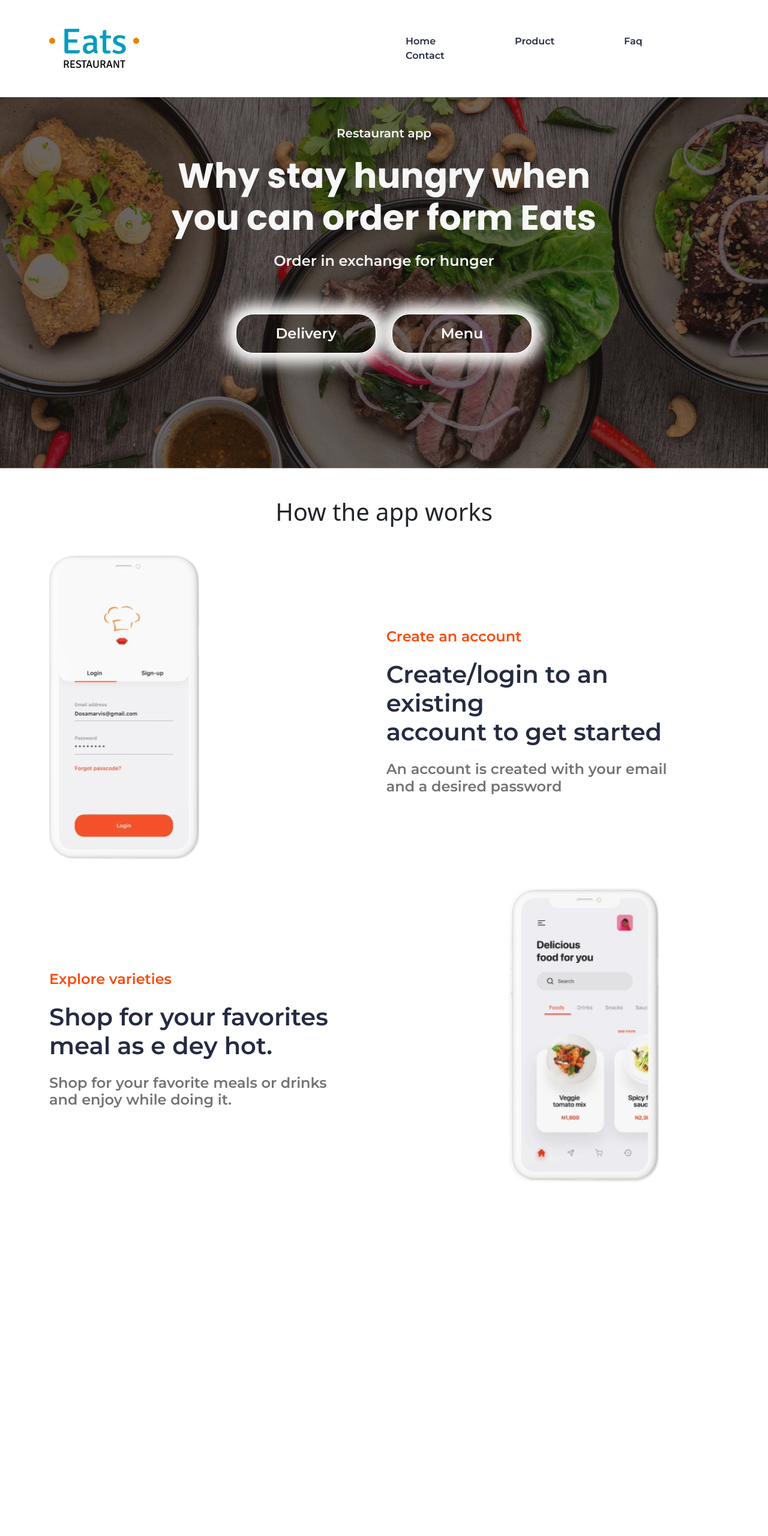
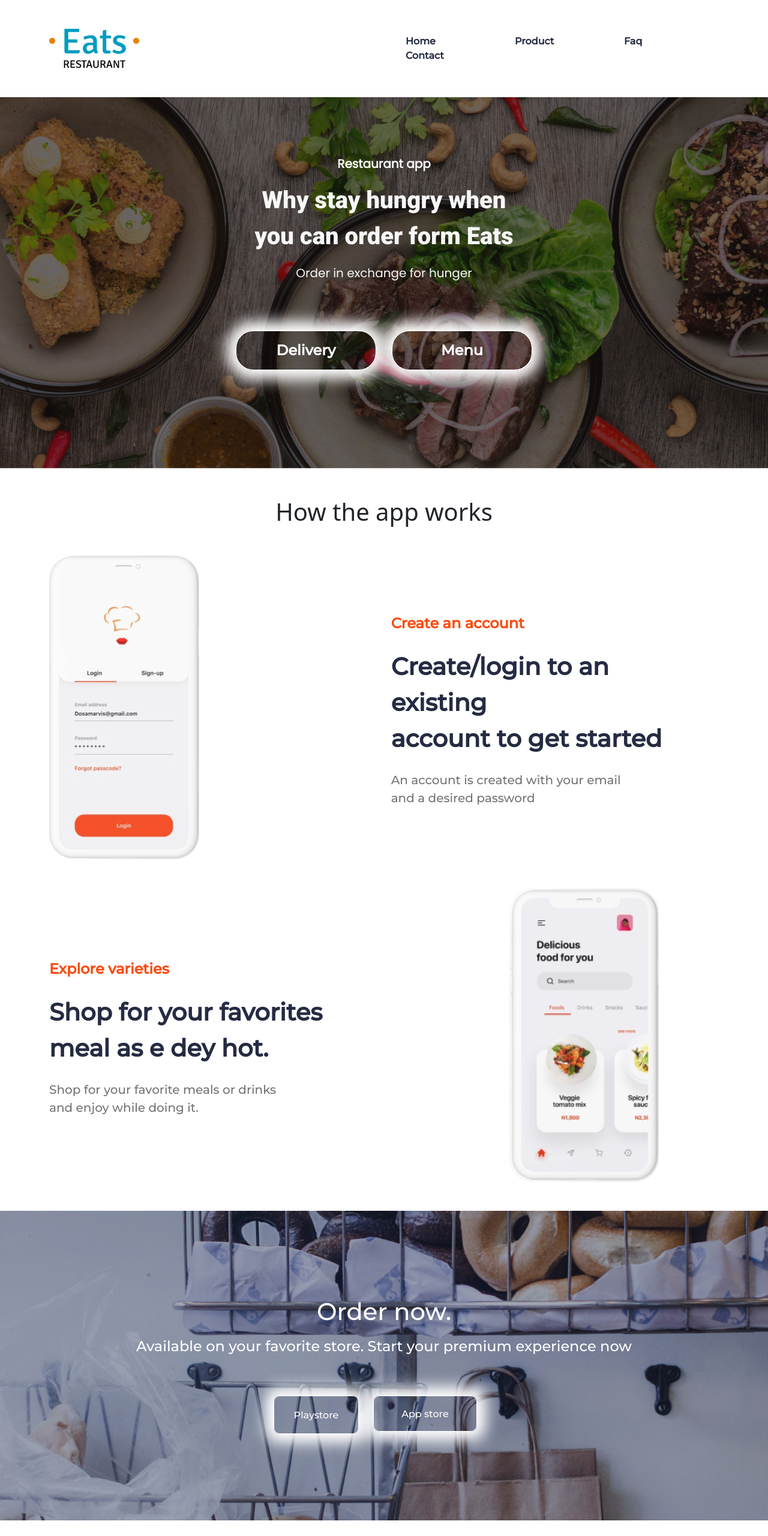
Before and after one commit to Aleksandr14392/bootstrap, a plain HTML site: page index.html in a window 1280 px wide. Shown: the top 2560 px of the page at 60% size. Before the commit the page ends 1970 px from the top, so only its background shows below. Drawn offline with nearby package versions, Linux system fonts and the light colour scheme.

Commit message:
secondcommit

```diff
--- a/index.html
+++ b/index.html
@@ -9,41 +9,42 @@
     <link href="https://cdn.jsdelivr.net/npm/bootstrap@5.2.2/dist/css/bootstrap.min.css" rel="stylesheet" integrity="sha384-Zenh87qX5JnK2Jl0vWa8Ck2rdkQ2Bzep5IDxbcnCeuOxjzrPF/et3URy9Bv1WTRi" crossorigin="anonymous">
     <link rel="preconnect" href="https://fonts.googleapis.com">
     <link rel="preconnect" href="https://fonts.gstatic.com" crossorigin>
-    <link href="https://fonts.googleapis.com/css2?family=Montserrat:wght@600&display=swap" rel="stylesheet">
-    <link href="https://fonts.googleapis.com/css2?family=Poppins:wght@700&display=swap" rel="stylesheet">
+    <link href="https://fonts.googleapis.com/css2?family=Montserrat:wght@500&display=swap" rel="stylesheet">
+    <link href="https://fonts.googleapis.com/css2?family=Roboto:wght@900&display=swap" rel="stylesheet">
+    <link href="https://fonts.googleapis.com/css2?family=Poppins:wght@400&display=swap" rel="stylesheet">
 </head>
 <body>
   <header class="container mt-5">
-    <section class="row mb-5">
+    <div class="row mb-5">
         <div class="col">
           <a href=""><img src="./img/logo.jpg" alt="logo"></a>
         </div>
         <nav class="col d-flex align-items-center me-5">
           <div class="row">
-          <a href="" class="col ms-5 me-4"><span>Home</span></a>
-          <a href="" class="col ms-5 me-4"><span>Product</span></a>
-          <a href="" class="col ms-5 me-4"><span>Faq</span></a>
-          <a href="" class="col ms-5 me-4"><span>Contact</span></a>
+            <a href="" class="col ms-5 me-4 fw-semibold">Home</a>
+            <a href="" class="col ms-5 me-4 fw-semibold">Product</a>
+            <a href="" class="col ms-5 me-4 fw-semibold">Faq</a>
+            <a href="" class="col ms-5 me-4 fw-semibold">Contact</a>
           </div>
         </nav>
-    </section>
+    </div>
   </header>
-  <main>
   <section style="background-image: url(./img/bg.jpg); height: 619px; background-size: cover;">
     <div class="row">
-        <h5 class="mt-5 text-center" style="font-family: 'Montserrat'; color: #F7F7F7;">Restaurant app</h5>
-        <h1 class="mt-3 text-center" style="font-family: 'Poppins'; font-weight: 700; font-size: 58px; color: #F7F7F7;">Why stay hungry when <br> you can order form Eats</h1>
-        <h6 class="mt-3 text-center" style="font-size: 24px; font-weight: 500; font-family: 'Montserrat'; color: #F7F7F7;">Order in exchange for hunger</h6>
+      <div class="mt-5">
+        <p class="fs-5 text-center mt-5 fw-bold" style="font-family: 'Poppins'; color: #F7F7F7;">Restaurant app</p>
+        <p class="fs-1 text-center fw-bold" style="font-family: 'Roboto'; color: #F7F7F7;">Why stay hungry when <br> you can order form Eats</p>
+        <p class="fs-5 text-center" style="font-family: 'Poppins'; color: #F7F7F7;">Order in exchange for hunger</p>
+      </div>
     </div>
     <div class="row mt-3">
       <div class="col mt-5 text-end">
-          <button class="button"><span class="text">Delivery</span></button>
+        <button class="button"><span class="fw-bold fs-4" style="font-family: 'Montserrat'; color: #FFFFFF;">Delivery</span></button>
       </div>
       <div class="col mt-5">
-          <button class="button"><span class="text">Menu</span></button>
+        <button class="button"><span class="fw-bold fs-4" style="font-family: 'Montserrat'; color: #FFFFFF;">Menu</span></button>
       </div>
     </div>
-    </section>
   </section>
   <section class="container">
     <h1 class="text-center mt-5">How the app works</h1>
@@ -53,17 +54,18 @@
       </div>
       <div class="col-7 d-flex align-items-center justify-content-center">
         <div>
-                <h4 class="mt-4" style="font-family: 'Montserrat'; font-weight: 700; font-size: 24px; color: #FA4A0C;">Create an account</h4>
-                <h1 class="mt-4" style="font-family: 'Montserrat'; font-weight: 700; font-size: 40px; color: #252B42;">Create/login to an <br> existing <br> account to get started</h1>
-                <h2 class="mt-4" style="font-family: 'Montserrat'; font-weight: 500; font-size: 24px; color: #737373;">An account is created with your email <br> and a desired password</h2></div>
+          <p class="fs-4 fw-bold mt-4" style="font-family: 'Montserrat'; color: #FA4A0C;">Create an account</p>
+          <p class="fs-1 fw-bold mt-4" style="font-family: 'Montserrat'; color: #252B42;">Create/login to an <br> existing <br> account to get started</p>
+          <p class="fs-5 mt-4" style="font-family: 'Montserrat'; color: #737373;">An account is created with your email <br> and a desired password</p>
         </div>
       </div>
-        <div class="row mt-5 ">
+    </div>
+    <div class="row mt-5 mb-5">
       <div class="col-7 d-flex align-items-center">
         <div>
-              <h4 class="mt-4" style="font-family: 'Montserrat'; font-weight: 700; font-size: 24px; color: #FA4A0C;">Explore varieties</h4>
-              <h1 class="mt-4" style="font-family: 'Montserrat'; font-weight: 700; font-size: 40px; color: #252B42;">Shop for your favorites <br> meal as e dey hot.</h1>
-              <h2 class="mt-4" style="font-family: 'Montserrat'; font-weight: 500; font-size: 24px; color: #737373;">Shop for your favorite meals or drinks <br> and enjoy while doing it.</h2>
+          <p class="fs-4 fw-bold mt-4" style="font-family: 'Montserrat'; color: #FA4A0C;">Explore varieties</p>
+          <p class="fs-1 fw-bold mt-4" style="font-family: 'Montserrat'; color: #252B42;">Shop for your favorites<br>meal as e dey hot.</p>
+          <p class="fs-5 mt-4" style="font-family: 'Montserrat'; color: #737373;">Shop for your favorite meals or drinks<br>and enjoy while doing it.</p>
         </div>
       </div>
       <div class="col-5 d-flex justify-content-center">
@@ -71,6 +73,23 @@
       </div>
     </div>
   </section>
-  </main>
+  <section class="d-flex align-items-center justify-content-center" style="background-image: url(./img/bg2.jpg); height: 516px; background-size: cover;">
+    <div>
+      <h1 class="text-center" style="font-family: 'Montserrat'; color: white;">Order now.</h1>
+      <p class="mt-3 fs-4" style="font-family: 'Montserrat'; color: white;">Available on your favorite store. Start your premium experience now</p>
+      <div class="row me-5">
+        <div class="col mt-5 text-end">
+          <button class="button1"><span style="font-family: 'Montserrat'; color: #FFFFFF;">Playstore</span></button>
+        </div>
+        <div class="col mt-5">
+          <button class="button2"><span style="font-family: 'Montserrat'; color: #FFFFFF;">App store</span></button>
+        </div>
+    </div>
+  </section>
+  <footer class="mt-5">
+    <div class="container">
+      <a href=""><img src="./img/logo.jpg" alt="logo"></a>
+    </div>
+  </footer>
 </body>
 </html>
--- a/styles.css
+++ b/styles.css
@@ -9,13 +9,6 @@ nav a:hover {
     color: #FA4A0C;
 }
 
-.text {
-    font-family: 'Montserrat';
-    font-weight: 700;
-    font-size: 24px;
-    color: #FFFFFF;
-}
-
 .button {
     border-radius: 30px;
     border: 2px solid white;
@@ -25,6 +18,37 @@ nav a:hover {
     box-shadow: 0 0 23px 15px white;
 }
 
+.button1 {
+    width: 142px;
+    height: 64px;
+    border: 1px solid #FFFFFF;
+    border-radius: 10px;
+    background-color: transparent;
+    box-shadow: 0 0 23px 15px white;
+}
+
+
+.button1:hover {
+    background-color: #FA4A0C;
+    border: 2px solid #FA4A0C;
+    box-shadow: 0 0 23px 15px #FA4A0C;
+}
+
+.button2 {
+    width: 173px;
+    height: 60px;
+    border: 1px solid #FFFFFF;
+    border-radius: 10px;
+    background-color: transparent;
+    box-shadow: 0 0 23px 15px white;
+}
+
+.button2:hover {
+    background-color: #FA4A0C;
+    border: 2px solid #FA4A0C;
+    box-shadow: 0 0 23px 15px #FA4A0C;
+}
+
 .button:hover {
     background-color: #FA4A0C;
     border: 2px solid #FA4A0C;
```
Also changed, not shown: img/bg2.jpg (added). Lines whose indentation alone changed are shown as unchanged.
